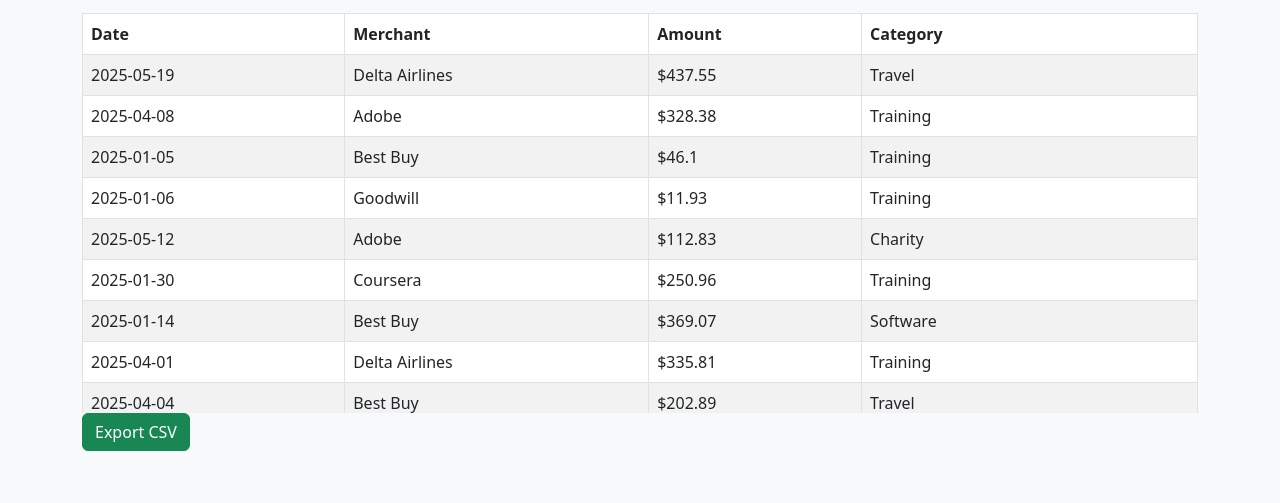
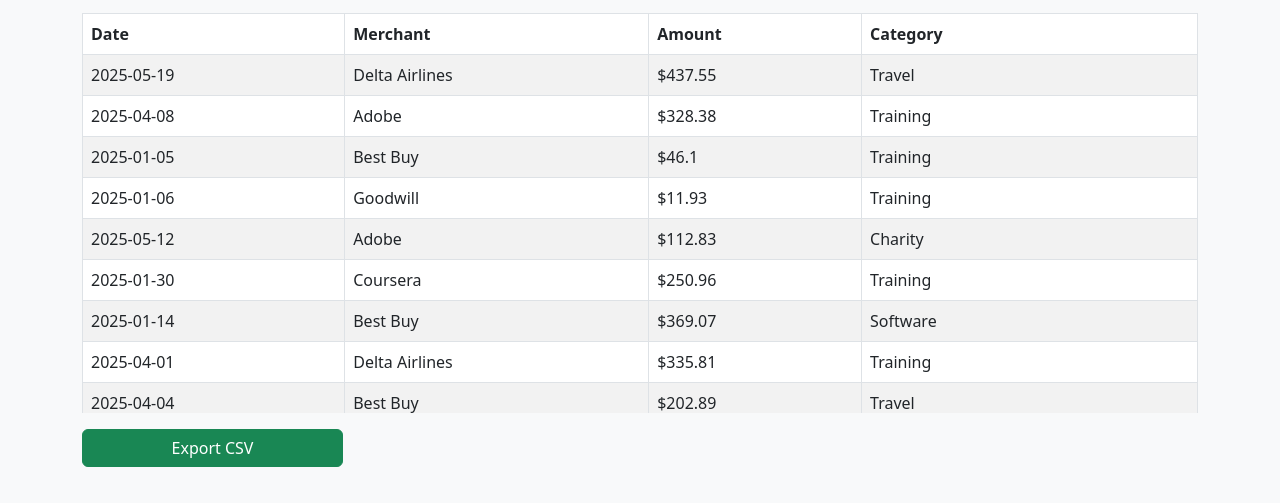
Before and after one commit to blpiltin/purchase_history_mockup, a plain HTML site: page purchases.html in a window 1280 px wide. Shown: the part 193-696 px from the top of the page. Drawn offline with nearby package versions, Linux system fonts and the light colour scheme.

Commit message:
Fix table and export button margins

```diff
--- a/purchases.html
+++ b/purchases.html
@@ -64,6 +64,8 @@
       </div>
 
       <div class="alert alert-warning d-none" id="noResults">No purchases found for selected date range.</div>
+      <div class="row mb-3">
+        <div class="col-12">
           <div class="table-responsive" style="max-height: 400px; overflow-y: auto;">
             <table class="table table-bordered table-striped mb-0">
               <thead>
@@ -78,7 +80,14 @@
               </tbody>
             </table>
           </div>
-      <button class="btn btn-success" onclick="exportCSV()">Export CSV</button>
+        </div>
+      </div>
+      <div class="row mb-4">
+        <div class="col-12 col-md-3">
+          <button class="btn btn-success w-100" onclick="exportCSV()">Export CSV</button>
+        </div>
+      </div>
+
     </div>
     <script src="https://cdn.jsdelivr.net/npm/flatpickr"></script>
     <script src="https://cdn.jsdelivr.net/npm/papaparse@5.3.1/papaparse.min.js"></script>
```
Lines whose indentation alone changed are shown as unchanged.
